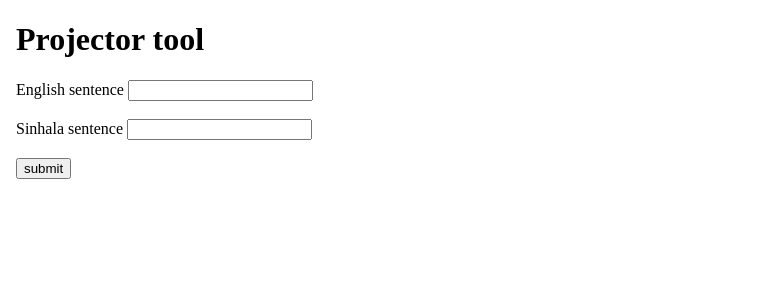
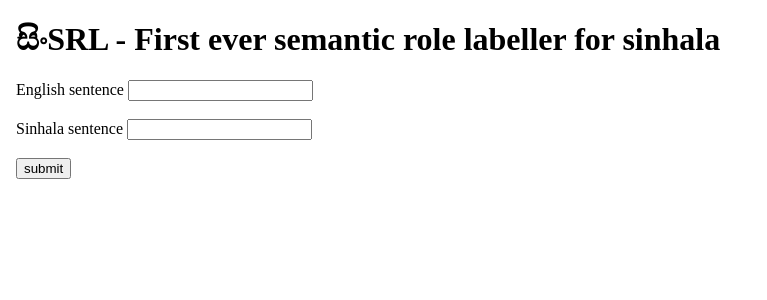
Before and after one commit to DulanjayaChathura/SinSRL-UI, an Angular app: page / in a window 1280 px wide. Shown: the top 300 px of the page, without its empty margins (0-767 px from the left). Built offline with nearby package versions, Linux system fonts and the light colour scheme.

Commit message:
BUGFIX: changing the heading

```diff
--- a/src/app/component/projector-ui/projector-ui.component.html
+++ b/src/app/component/projector-ui/projector-ui.component.html
@@ -1,7 +1,7 @@
 <body>
 <form class="form-signin" [formGroup]="formGroup" (ngSubmit)="submit()">
 
-  <h1 class="h3 mb-3 font-weight-normal">Projector tool</h1>
+  <h1 class="h3 mb-3 font-weight-normal">සිංSRL - First ever semantic role labeller for sinhala</h1>
 
   <label >English sentence    </label>
   <input matInput  formControlName="english"  id="english" class="form-control"  >
```
